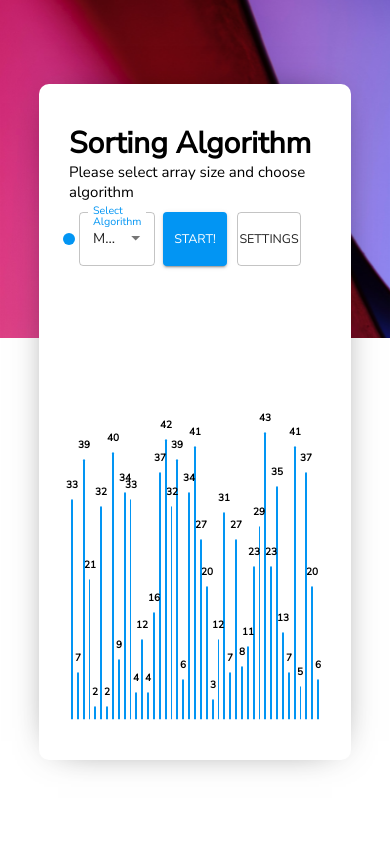
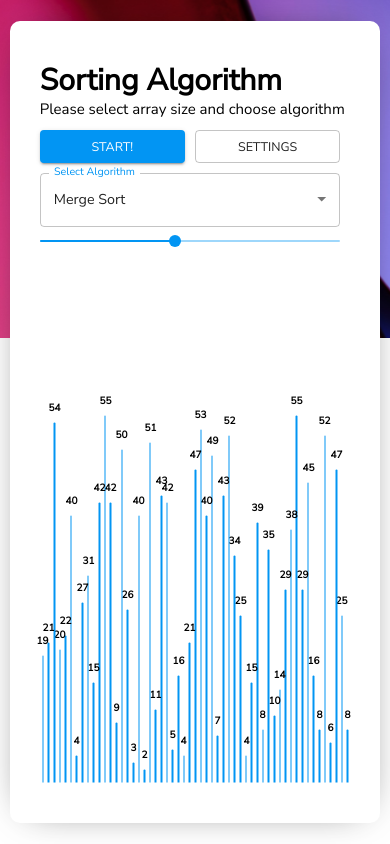
Before and after one commit to tzachbon/algodom, a Next.js app: page /sort in a window 390 px wide. Built offline with nearby package versions, Linux system fonts and the light colour scheme.

Commit message:
Handle mobile

```diff
--- a/src/assets/scss/components/_container.scss
+++ b/src/assets/scss/components/_container.scss
@@ -18,7 +18,7 @@
     z-index: 0;
   }
 
-  > .content {
+  >.content {
     display: flex;
     z-index: 1;
     width: 80vw;
@@ -27,5 +27,10 @@
     min-height: 80%;
     box-shadow: 0px 0px 38px -19px rgba(0, 0, 0, 0.75);
     padding: 1rem;
+
+    @media (max-width: 600px) {
+      min-height: 95% !important;
+      width: 95vw !important;
+    }
   }
 }
--- a/src/assets/scss/components/_sort-element.scss
+++ b/src/assets/scss/components/_sort-element.scss
@@ -21,4 +21,8 @@
     font-weight: bold;
     left: 50%;
   }
+
+  @media (max-width: 600px) {
+    max-height: 85% !important;
+  }
 }
--- a/src/assets/scss/components/_sort.scss
+++ b/src/assets/scss/components/_sort.scss
@@ -5,12 +5,19 @@
   padding: 3rem 2rem;
   max-width: 100%;
   max-height: 100%;
+
+  @media (max-width: 600px) {
+    justify-content: space-between;
+  }
+
   .titles {
     margin-bottom: 1rem;
-    > h1 {
+
+    >h1 {
       font-size: 3rem;
     }
-    > p {
+
+    >p {
       font-size: 1.5rem;
     }
   }
@@ -22,8 +29,22 @@
     align-content: center;
     width: 100%;
 
-    & > * {
+    &>* {
       margin-right: 1rem;
+    }
+
+    @media (max-width: 600px) {
+      flex-wrap: wrap-reverse;
+
+
+      &>button {
+        flex: 1 !important;
+        margin-bottom: 1rem;
+
+        &:nth-child(4) {
+          margin-right: 0 !important;
+        }
+      }
     }
   }
 
@@ -33,6 +54,6 @@
     justify-content: center;
     align-items: flex-start;
     max-width: 100%;
-    transform: rotate(180deg)
+    transform: rotate(180deg);
   }
 }
--- a/src/components/SortElement/index.tsx
+++ b/src/components/SortElement/index.tsx
@@ -22,7 +22,7 @@ const SortElement: React.FunctionComponent<ISortElementProps> = ({
   className = ClassNames(className, 'SortElement', { current });
 
   return (
-    <div className={className} style={{ height: `${(value ?? 1) / 1.5}rem` }}>
+    <div className={className} style={{ height: `${Math.min((value ?? 1) / 1.5, 55)}rem` }}>
       <span className='value'>{value}</span>
     </div>
   );
--- a/src/components/SortSlider/index.tsx
+++ b/src/components/SortSlider/index.tsx
@@ -2,6 +2,9 @@ import * as React from 'react';
 import { observer } from 'mobx-react';
 import ClassNames, { WithClassName } from '../../utils/classnames';
 import Slider from '@material-ui/core/Slider';
+import { useIsMobile } from '../../utils/use-device-type';
+import { useTotalSortElement } from '../../utils/use-total-sort-elements';
+
 
 interface ISortSliderProps extends WithClassName {
   value: number;
@@ -16,6 +19,7 @@ const SortSlider: React.FunctionComponent<ISortSliderProps> = ({
   disabled,
 }) => {
   className = ClassNames(className, 'SortSlider');
+  const { max } = useTotalSortElement();
   return (
     <Slider
       className={className}
@@ -24,7 +28,7 @@ const SortSlider: React.FunctionComponent<ISortSliderProps> = ({
       min={2}
       valueLabelDisplay='auto'
       getAriaValueText={(value) => value.toString()}
-      max={120}
+      max={max}
       value={value}
       onChange={(e, value) => updateElements(value as number)}
     />
--- a/src/pages/_app.tsx
+++ b/src/pages/_app.tsx
@@ -7,11 +7,24 @@ import Theme from '../utils/theme';
 import Container from '../components/Container';
 import Head from 'next/head';
 
-export interface Props extends AppProps {}
+type ThenArg<T> = T extends PromiseLike<infer U> ? U : T
 
-const App: React.FC<Props> = ({ Component, pageProps }) => {
+async function getInitialProps({ ctx }) {
+  const UA = ctx.req?.headers['user-agent'];
+  const isMobile = Boolean(UA?.match(
+    /Android|BlackBerry|iPhone|iPad|iPod|Opera Mini|IEMobile|WPDesktop/i
+  ))
+
+  return {
+    deviceType: isMobile ? 'mobile' : 'desktop'
+  }
+}
+
+export interface Props extends AppProps, ThenArg<ReturnType<typeof getInitialProps>> { }
+
+const App: React.FC<Props> = ({ Component, pageProps, deviceType }) => {
   return (
-    <StoreProvider>
+    <StoreProvider initialValues={{ deviceType }}>
       <Theme>
         <Container>
           <Head>
@@ -24,4 +37,7 @@ const App: React.FC<Props> = ({ Component, pageProps }) => {
   );
 };
 
+(App as any).getInitialProps = getInitialProps;
+
+
 export default observer(App);
--- a/src/pages/sort.tsx
+++ b/src/pages/sort.tsx
@@ -11,8 +11,9 @@ import useSort, { Sorts } from '../utils/sort/sort';
 import createKey from '../utils/uuid';
 import SortElement, { ISortElement } from '../components/SortElement';
 import { sortsArray } from '../utils/sort/sort';
+import { useTotalSortElement } from '../utils/use-total-sort-elements';
 
-interface ISortProps extends WithClassName {}
+interface ISortProps extends WithClassName { }
 
 export interface SortState {
   elements: ISortElement[];
@@ -22,8 +23,6 @@ export interface SortState {
 }
 
 const delay = (ms) => new Promise((resolve) => setTimeout(resolve, ms));
-
-export const MAX_SORT_ELEMENTS = 85;
 
 const Sort: React.FunctionComponent<ISortProps> = ({ className }) => {
   className = ClassNames(className, 'Sort');
@@ -40,6 +39,8 @@ const Sort: React.FunctionComponent<ISortProps> = ({ className }) => {
   useEffect(() => {
     onReset();
   }, []);
+
+  const { max, min } = useTotalSortElement()
 
   const delayBySpeed = useCallback(
     async (first = true) => {
@@ -69,7 +70,7 @@ const Sort: React.FunctionComponent<ISortProps> = ({ className }) => {
           .map(() => ({
             value: Math.min(
               Math.floor(Math.random() * length) + 1,
-              MAX_SORT_ELEMENTS
+              max
             ),
             key: createKey(),
           }));
@@ -97,7 +98,7 @@ const Sort: React.FunctionComponent<ISortProps> = ({ className }) => {
     if (state.elements.length) {
       shuffle(state.elements);
     } else {
-      updateElements(randomInRange(20, MAX_SORT_ELEMENTS));
+      updateElements(randomInRange(min, max));
     }
   }, [state.elements]);
 
--- a/src/store/context.tsx
+++ b/src/store/context.tsx
@@ -2,12 +2,12 @@ import { useLocalStore } from 'mobx-react';
 import { createContext, useContext, FC } from 'react';
 import store from './store';
 
-const storeContext = createContext<null | { store: Record<string, any> & typeof store  }>({ store });
+const storeContext = createContext<null | { store: Record<string, any> & typeof store }>({ store });
 
 const useStores = () => useContext(storeContext);
 
-const StoreProvider: FC<{}> = ({ children }) => {
-  const state = useLocalStore(() => ({ store }));
+const StoreProvider: FC<{ initialValues: any }> = ({ initialValues = {}, children }) => {
+  const state = useLocalStore(() => ({ store: { ...store, ...initialValues } }));
 
   return (
     <storeContext.Provider value={state}>{children}</storeContext.Provider>
--- /dev/null
+++ b/src/utils/use-device-type.tsx
@@ -0,0 +1,13 @@
+import useStores from '../store/context';
+
+export function useDeviceType() {
+  const { store: { deviceType } } = useStores();
+
+  return deviceType;
+}
+
+export function useIsMobile() {
+  const deviceType = useDeviceType();
+
+  return deviceType === 'mobile';
+}
--- /dev/null
+++ b/src/utils/use-total-sort-elements.tsx
@@ -0,0 +1,17 @@
+import { useIsMobile } from './use-device-type';
+
+const MIN_ELEMENTS = 20;
+const MAX_ELEMENTS_DESKTOP = 120;
+const MAX_ELEMENTS_MOBILE = 50;
+
+
+export function useTotalSortElement(): { min: number, max: number } {
+  const isMobile = useIsMobile();
+
+  const min = MIN_ELEMENTS;
+  const max = isMobile ? MAX_ELEMENTS_MOBILE : MAX_ELEMENTS_DESKTOP;
+
+  return {
+    min, max
+  }
+}
```
Also changed, not shown: 1 other file (tests, documents, lock files or other folders).
